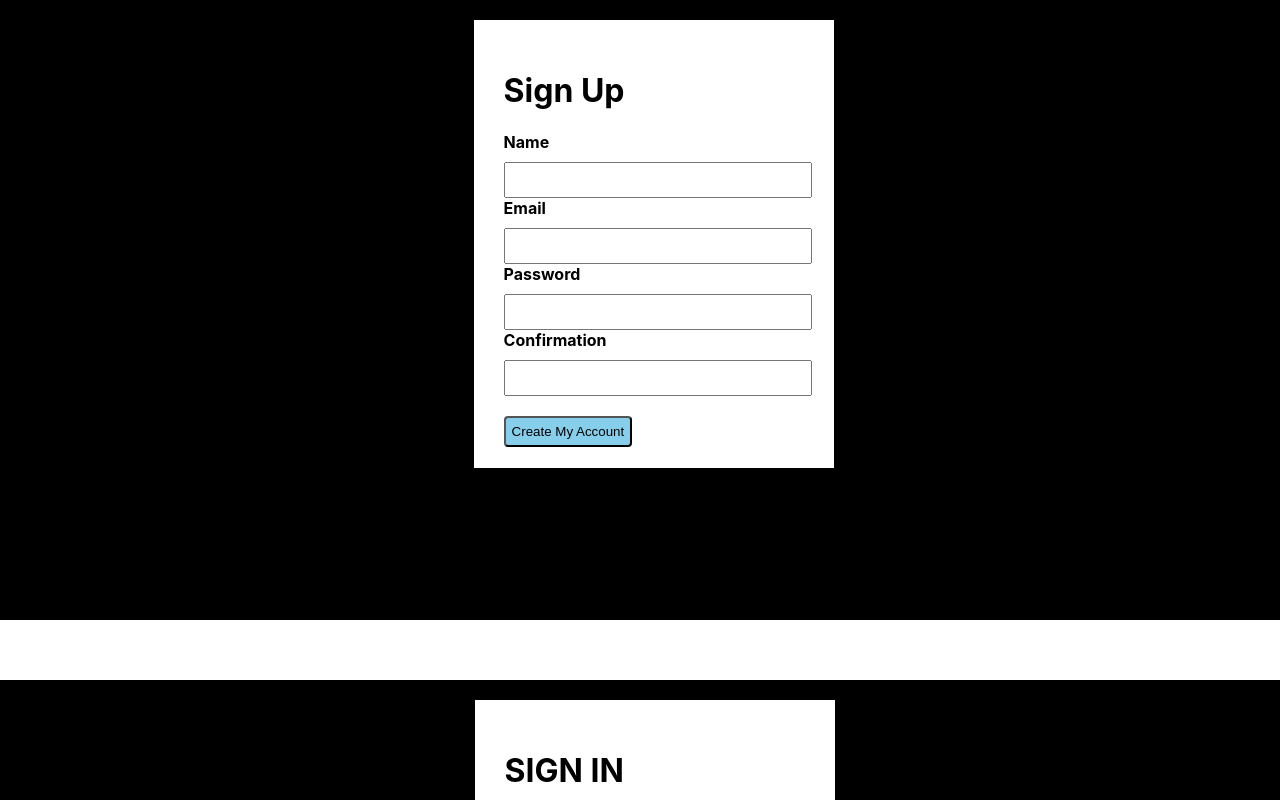
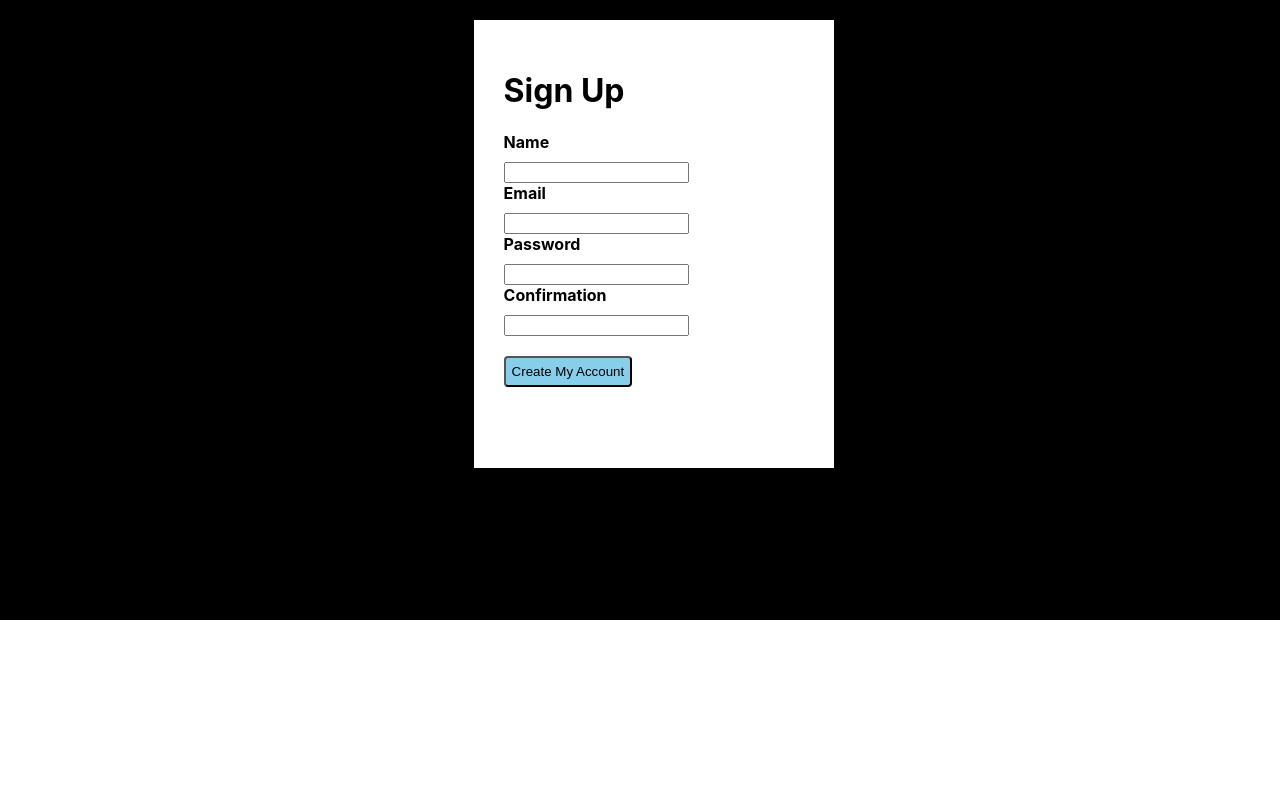
Before and after one commit to Vikasht1996/ReactJs, a React (Create React App) app: page / in a window 1280 px wide. Shown: the top 800 px of the page. Built offline with nearby package versions, Linux system fonts and the light colour scheme.

Commit message:
Task1 completed

```diff
--- a/src/App.js
+++ b/src/App.js
@@ -1,15 +1,14 @@
 import React from 'react';
-import logo from './logo.svg';
 import './App.css';
-import Signup from './Signup';
-import Signin from './Signin';
+import Cyclemethods from './Task1/Cyclemethods';
 
 function App() {
   return (
     <div>
 
-      <Signup/><br></br><br></br><br></br>
-      <Signin/>
+      {/* <Signup/><br></br><br></br><br></br>
+      <Signin/> */}
+      <Cyclemethods/>
     </div>
   );
 }
--- /dev/null
+++ b/src/Task1/Cyclemethods.js
@@ -0,0 +1,45 @@
+import React, { Component } from 'react';
+import '../Signup.css';
+
+class Cyclemethods extends Component {
+    constructor(props)
+    {
+        super(props)
+        this.state={
+            name:'vikas'
+        }
+        console.log('LifeCycle Constructor');
+    }
+    componentWillMount()
+    {
+        console.log('LifeCycle Component will mount');
+    }
+    componentDidMount()
+    {
+        console.log('LifeCycle Component did mount');
+
+    }
+    render() {
+        return (
+            <div>
+                <div className="sign">
+        <form className="formsec">
+            <h1>Sign Up</h1>
+                    <label><b>Name</b></label><br></br>
+					<input type="text"  name="Name" className="one" /><br></br>
+					<label><b>Email</b></label><br></br>
+					<input type="text"  name="email" className="one" /><br></br>
+                    <label ><b>Password</b></label><br></br>
+					<input type="password"  name="password" className="one" /><br></br>
+					<label ><b>Confirmation</b></label><br></br>
+					<input type="password"  name="cpsw" className="one" /><br></br>
+          <button className="two">Create My Account</button>
+     </form>
+    </div>
+
+            </div>
+        );
+    }
+}
+
+export default Cyclemethods;
```
Also changed, not shown: 1 other file (tests, documents, lock files or other folders).
